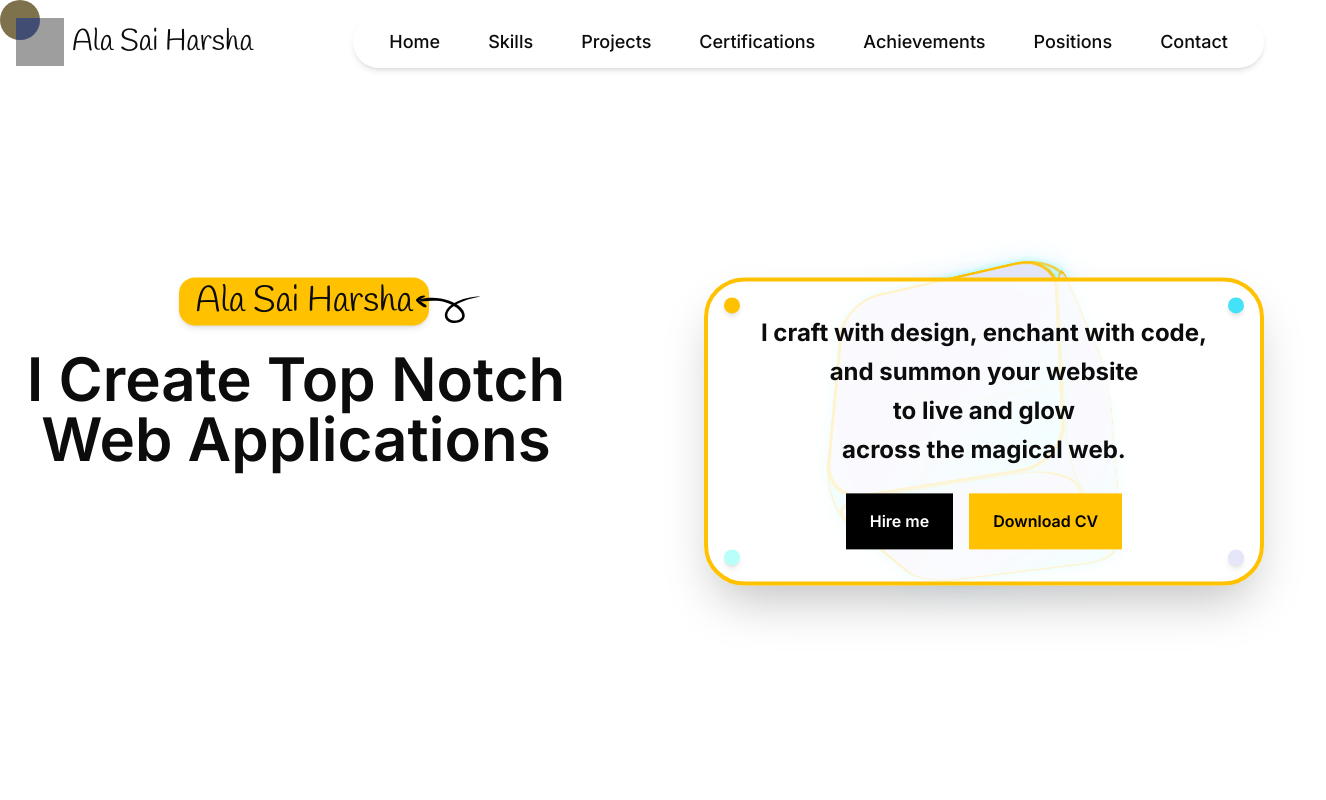
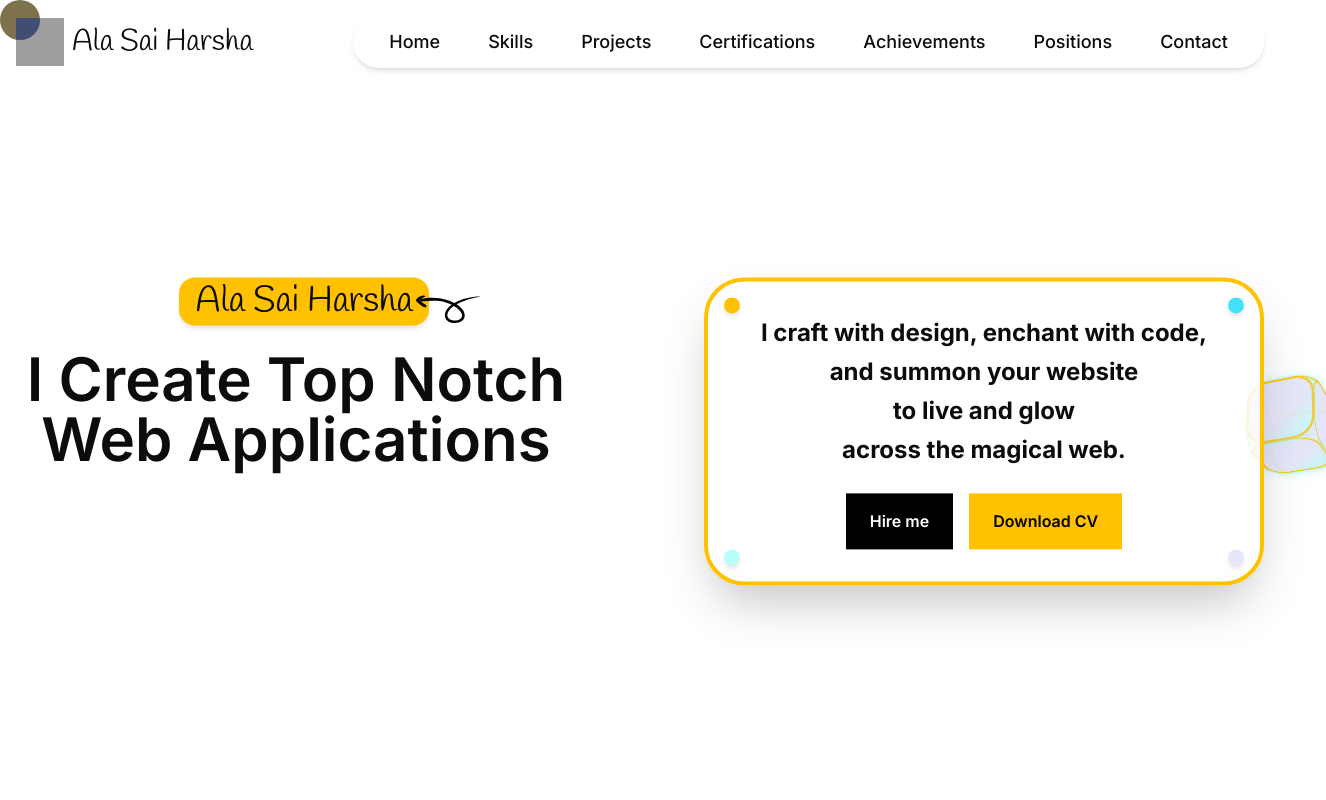
Before and after one commit to SaiHarsha502vvit/React-Portfolio, a React (Vite) app: page / in a window 1280 px wide. Shown: the top 800 px of the page, 1326 px wide, since content can reach past the window. Built offline with nearby package versions, Linux system fonts and the light colour scheme; grey boxes are pictures that could not be loaded.

Commit message:
Added Small Dice animation

```diff
--- a/src/components/common/HeroSection.jsx
+++ b/src/components/common/HeroSection.jsx
@@ -30,9 +30,9 @@ const HeroSection = () => {
           </div>
           <div className="flex flex-col justify-center ">
             <div className="relative w-full max-w-xl mx-auto flex flex-col items-center">
-              {/* 3D Dice effect */}
-              <div className="absolute inset-0 flex items-center justify-center pointer-events-none z-0">
-                <div className="dice-3d-outer">
+              {/* 3D Dice effect - smaller, bounces behind the text, not fixed */}
+              <div className="absolute top-1/2 left-0 w-[64px] h-[64px] -translate-y-1/2 pointer-events-none z-0 dice-3d-horizontal-bounce-animate">
+                <div className="dice-3d-outer w-full h-full">
                   <div className="dice-3d-inner dice-3d-animate">
                     <div className="dice-3d-face dice-3d-face-front" />
                     <div className="dice-3d-face dice-3d-face-back" />
--- a/src/styles/animations.css
+++ b/src/styles/animations.css
@@ -206,13 +206,12 @@
 }
 
 .dice-3d-outer {
-  width: 220px;
-  height: 220px;
-  perspective: 900px;
+  width: 100%;
+  height: 100%;
+  perspective: 600px;
   position: absolute;
-  left: 50%;
-  top: 50%;
-  transform: translate(-50%, -50%);
+  left: 0;
+  top: 0;
   z-index: 1;
 }
 .dice-3d-inner {
@@ -234,17 +233,99 @@
 }
 .dice-3d-face {
   position: absolute;
-  width: 220px;
-  height: 220px;
+  width: 100%;
+  height: 100%;
   background: linear-gradient(135deg, #e6e6fa 60%, #b8fff9 100%);
-  border-radius: 2.5rem;
-  box-shadow: 0 8px 32px 0 rgba(157,220,255,0.18), 0 2px 8px 0 var(--accent-mint);
+  border-radius: 1.2rem;
+  box-shadow: 0 4px 16px 0 rgba(157,220,255,0.18), 0 1px 4px 0 var(--accent-mint);
   opacity: 0.92;
-  border: 3px solid #ffc100;
+  border: 2px solid #ffc100;
 }
-.dice-3d-face-front { transform: rotateY(0deg) translateZ(110px); }
-.dice-3d-face-back { transform: rotateY(180deg) translateZ(110px); }
-.dice-3d-face-right { transform: rotateY(90deg) translateZ(110px); }
-.dice-3d-face-left { transform: rotateY(-90deg) translateZ(110px); }
-.dice-3d-face-top { transform: rotateX(90deg) translateZ(110px); }
-.dice-3d-face-bottom { transform: rotateX(-90deg) translateZ(110px); }
+.dice-3d-face-front { transform: rotateY(0deg) translateZ(32px); }
+.dice-3d-face-back { transform: rotateY(180deg) translateZ(32px); }
+.dice-3d-face-right { transform: rotateY(90deg) translateZ(32px); }
+.dice-3d-face-left { transform: rotateY(-90deg) translateZ(32px); }
+.dice-3d-face-top { transform: rotateX(90deg) translateZ(32px); }
+.dice-3d-face-bottom { transform: rotateX(-90deg) translateZ(32px); }
+
+@keyframes dice3dHorizontalRoll {
+  0% {
+    left: 0;
+    transform: translateY(-50%) translateX(0) rotateX(0deg) rotateY(0deg);
+  }
+  20% {
+    left: 20%;
+    transform: translateY(-50%) translateX(20vw) rotateX(30deg) rotateY(-20deg);
+  }
+  40% {
+    left: 40%;
+    transform: translateY(-50%) translateX(40vw) rotateX(-20deg) rotateY(30deg);
+  }
+  60% {
+    left: 60%;
+    transform: translateY(-50%) translateX(60vw) rotateX(25deg) rotateY(-30deg);
+  }
+  80% {
+    left: 80%;
+    transform: translateY(-50%) translateX(80vw) rotateX(-30deg) rotateY(20deg);
+  }
+  100% {
+    left: 100%;
+    transform: translateY(-50%) translateX(100vw) rotateX(0deg) rotateY(0deg);
+  }
+}
+.dice-3d-horizontal-animate {
+  animation: dice3dHorizontalRoll 7.5s linear infinite;
+  will-change: left, transform;
+}
+
+@keyframes dice3dHorizontalBounce {
+  0% {
+    left: 0;
+    transform: translateY(-50%) translateX(0) rotateX(0deg) rotateY(0deg) scale(1);
+  }
+  10% {
+    left: 10%;
+    transform: translateY(-60%) translateX(10%) rotateX(18deg) rotateY(-10deg) scale(1.08);
+  }
+  20% {
+    left: 20%;
+    transform: translateY(-50%) translateX(20%) rotateX(24deg) rotateY(-18deg) scale(1);
+  }
+  30% {
+    left: 30%;
+    transform: translateY(-60%) translateX(30%) rotateX(-18deg) rotateY(18deg) scale(1.08);
+  }
+  40% {
+    left: 40%;
+    transform: translateY(-50%) translateX(40%) rotateX(-24deg) rotateY(24deg) scale(1);
+  }
+  50% {
+    left: 50%;
+    transform: translateY(-60%) translateX(50%) rotateX(18deg) rotateY(-24deg) scale(1.08);
+  }
+  60% {
+    left: 60%;
+    transform: translateY(-50%) translateX(60%) rotateX(24deg) rotateY(-18deg) scale(1);
+  }
+  70% {
+    left: 70%;
+    transform: translateY(-60%) translateX(70%) rotateX(-18deg) rotateY(18deg) scale(1.08);
+  }
+  80% {
+    left: 80%;
+    transform: translateY(-50%) translateX(80%) rotateX(-24deg) rotateY(24deg) scale(1);
+  }
+  90% {
+    left: 90%;
+    transform: translateY(-60%) translateX(90%) rotateX(0deg) rotateY(0deg) scale(1.08);
+  }
+  100% {
+    left: 100%;
+    transform: translateY(-50%) translateX(100%) rotateX(0deg) rotateY(0deg) scale(1);
+  }
+}
+.dice-3d-horizontal-bounce-animate {
+  animation: dice3dHorizontalBounce 7.5s linear infinite;
+  will-change: left, transform;
+}
```
